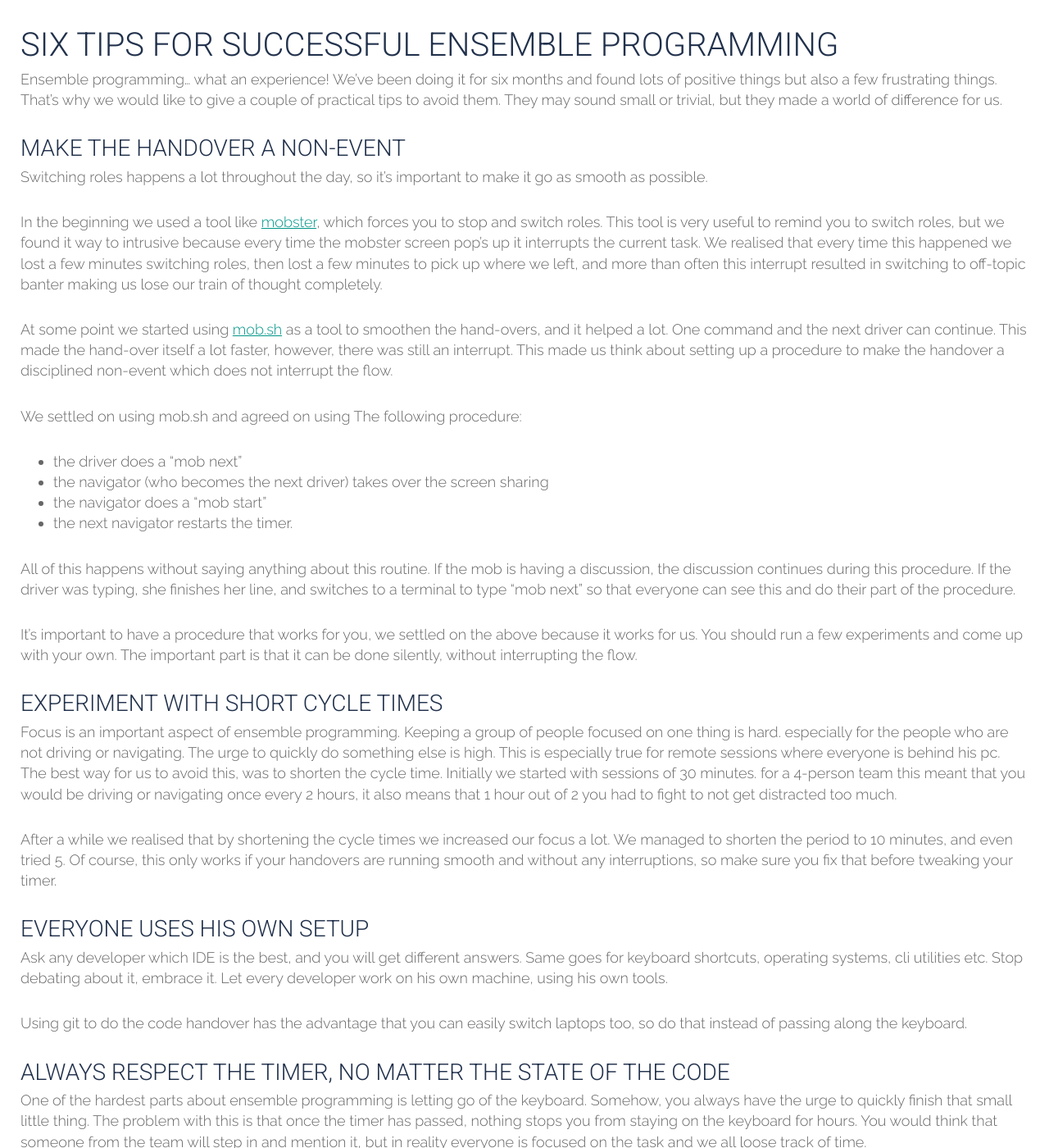
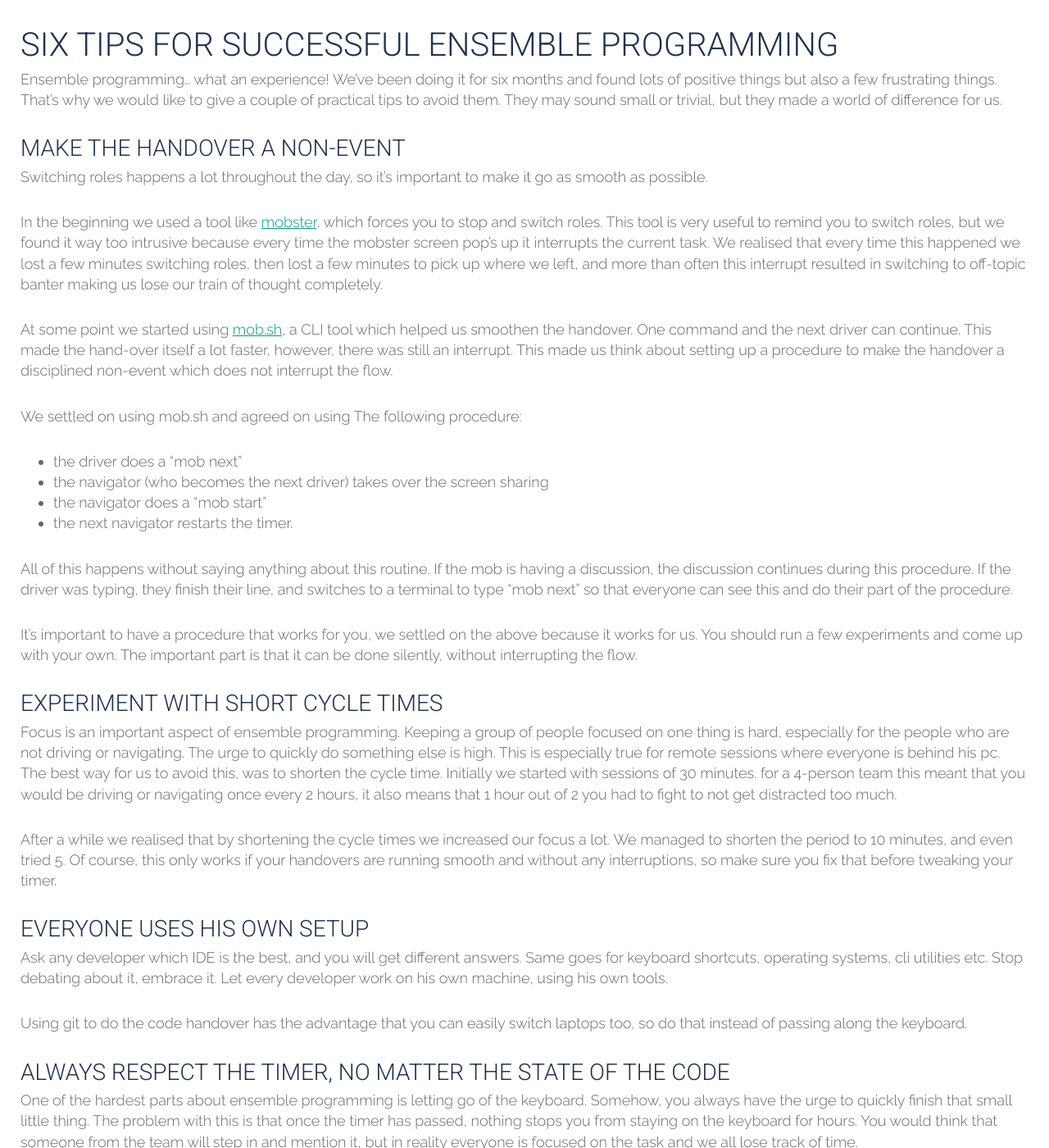
Before and after one commit to tripledio/tripledio.github.io, a Jekyll site: the page built from _posts/2021-10-05-Ensemble-programming.md, in a window 1280 px wide and 1400 px high, scrolled down 633 px. Shown: the whole window at 82% size. Built offline with Jekyll 4.4.1, drawn with Linux system fonts in a browser that asks for light colours; comment, search, counter and statistics services are not loaded; some of the changed text lies outside the part shown.

Commit message:
review comments

```diff
--- a/_posts/2021-10-05-Ensemble-programming.md
+++ b/_posts/2021-10-05-Ensemble-programming.md
@@ -16,9 +16,9 @@
 ### Make the handover a non-event
 Switching roles happens a lot throughout the day, so it's important to make it go as smooth as possible.
 
-In the beginning we used a tool like [mobster](http://mobster.cc), which forces you to stop and switch roles. This tool is very useful to remind you to switch roles, but we found it way to intrusive because every time the mobster screen pop's up it interrupts the current task. We realised that every time this happened we lost a few minutes switching roles, then lost a few minutes to pick up where we left, and more than often this interrupt resulted in switching to off-topic banter making us lose our train of thought completely.
+In the beginning we used a tool like [mobster](http://mobster.cc), which forces you to stop and switch roles. This tool is very useful to remind you to switch roles, but we found it way too intrusive because every time the mobster screen pop's up it interrupts the current task. We realised that every time this happened we lost a few minutes switching roles, then lost a few minutes to pick up where we left, and more than often this interrupt resulted in switching to off-topic banter making us lose our train of thought completely.
 
-At some point we started using [mob.sh](https://mob.sh) as a tool to smoothen the hand-overs, and it helped a lot. One command and the next driver can continue. This made the hand-over itself a lot faster, however, there was still an interrupt. This made us think about setting up a procedure to make the handover a disciplined non-event which does not interrupt the flow.
+At some point we started using [mob.sh](https://mob.sh), a CLI tool which helped us smoothen the handover. One command and the next driver can continue. This made the hand-over itself a lot faster, however, there was still an interrupt. This made us think about setting up a procedure to make the handover a disciplined non-event which does not interrupt the flow.
 
 We settled on using mob.sh and agreed on using The following procedure:
 * the driver does a "mob next"
@@ -26,12 +26,12 @@
 * the navigator does a "mob start"
 * the next navigator restarts the timer.
 
-All of this happens without saying anything about this routine. If the mob is having a discussion, the discussion continues during this procedure. If the driver was typing, she finishes her line, and switches to a terminal to type "mob next" so that everyone can see this and do their part of the procedure.
+All of this happens without saying anything about this routine. If the mob is having a discussion, the discussion continues during this procedure. If the driver was typing, they finish their line, and switches to a terminal to type "mob next" so that everyone can see this and do their part of the procedure.
 
 It's important to have a procedure that works for you, we settled on the above because it works for us. You should run a few experiments and come up with your own. The important part is that it can be done silently, without interrupting the flow.
 
 ### Experiment with short cycle times
-Focus is an important aspect of ensemble programming. Keeping a group of people focused on one thing is hard. especially for the people who are not driving or navigating. The urge to quickly do something else is high. This is especially true for remote sessions where everyone is behind his pc. The best way for us to avoid this, was to shorten the cycle time. Initially we started with sessions of 30 minutes. for a 4-person team this meant that you would be driving or navigating once every 2 hours, it also means that 1 hour out of 2 you had to fight to not get distracted too much.
+Focus is an important aspect of ensemble programming. Keeping a group of people focused on one thing is hard, especially for the people who are not driving or navigating. The urge to quickly do something else is high. This is especially true for remote sessions where everyone is behind his pc. The best way for us to avoid this, was to shorten the cycle time. Initially we started with sessions of 30 minutes. for a 4-person team this meant that you would be driving or navigating once every 2 hours, it also means that 1 hour out of 2 you had to fight to not get distracted too much.
 
 After a while we realised that by shortening the cycle times we increased our focus a lot. We managed to shorten the period to 10 minutes, and even tried 5. Of course, this only works if your handovers are running smooth and without any interruptions, so make sure you fix that before tweaking your timer.
 
@@ -41,7 +41,7 @@
 Using git to do the code handover has the advantage that you can easily switch laptops too, so do that instead of passing along the keyboard.
 
 ### Always respect the timer, no matter the state of the code
-One of the hardest parts about ensemble programming is letting go of the keyboard. Somehow, you always have the urge to quickly finish that small little thing. The problem with this is that once the timer has passed, nothing stops you from staying on the keyboard for hours. You would think that someone from the team will step in and mention it, but in reality everyone is focused on the task and we all loose track of time.
+One of the hardest parts about ensemble programming is letting go of the keyboard. Somehow, you always have the urge to quickly finish that small little thing. The problem with this is that once the timer has passed, nothing stops you from staying on the keyboard for hours. You would think that someone from the team will step in and mention it, but in reality everyone is focused on the task and we all lose track of time.
 
 To avoid this, make sure that the timer goes of on all laptops, not just one and force the driver to stop immediately and start the handover proces. Again, make sure the hand-over runs smoothly without interrupts, otherwise this could get painful.
 
```
Also changed, not shown: other parts of _posts/2021-10-05-Ensemble-programming.md (+1 -1 lines).
